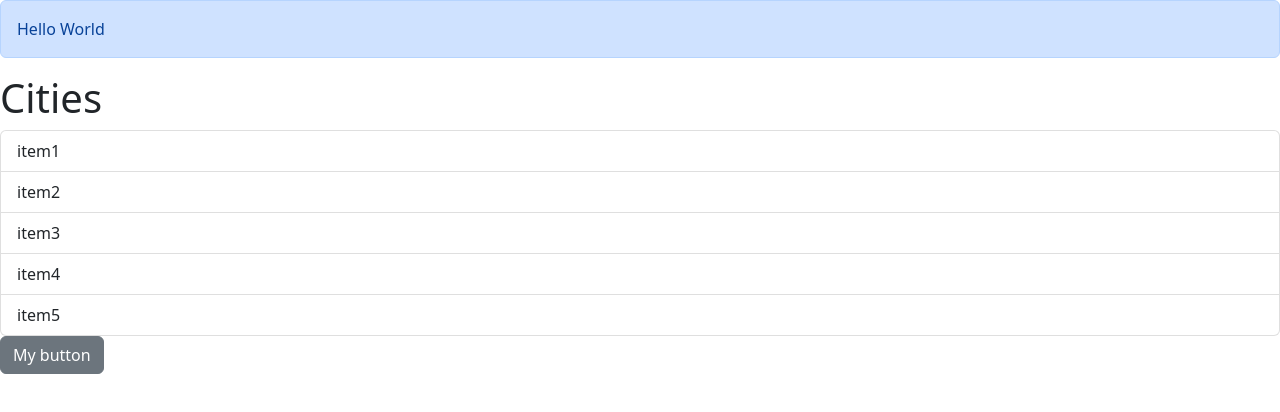
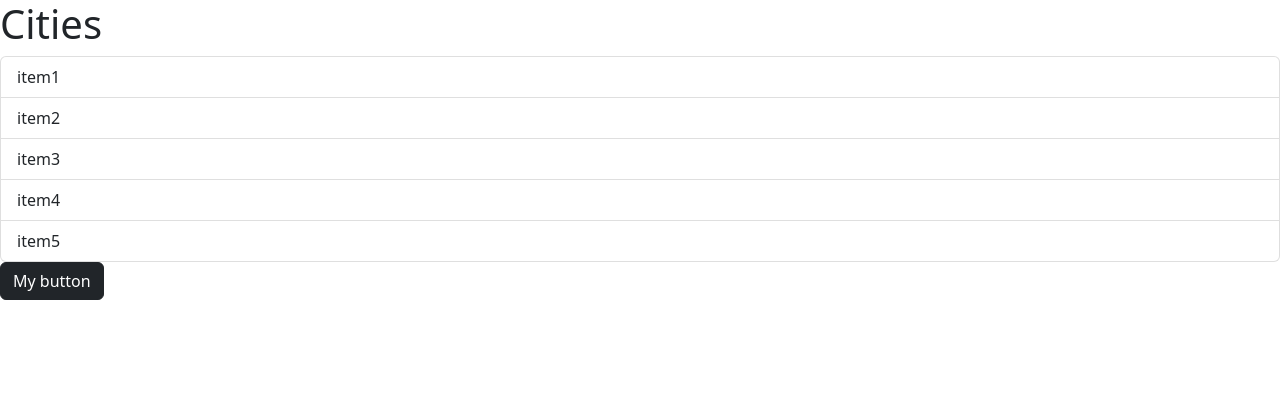
Before and after one commit to marciofao/game-discovery, a React (Vite) app: page / in a window 1280 px wide. Shown: the top 412 px of the page. Built offline with nearby package versions, Linux system fonts and the light colour scheme.

Commit message:
hide alert with function call on click

```diff
--- a/src/App.tsx
+++ b/src/App.tsx
@@ -1,8 +1,11 @@
 import ListGroup from './components/ListGroup';
 import Alert from './components/Alert';
 import Button from './components/Button';
+import { useState } from 'react';
 
 function App(){
+
+    const [alertVisible, setAlertVisibility] = useState(false);
 
     let items = ["item1", "item2", "item3", "item4", "item5"];
 
@@ -11,11 +14,9 @@ function App(){
     };
 
     return <div>
-        <Alert>
-            Hello <span>World</span>
-        </Alert>
+        {alertVisible && <Alert onClose={()=>setAlertVisibility(false)}> Hello <span>World</span></Alert>}
         <ListGroup items={items} heading='Cities' onSelectItem={handleSelectItem}/>
-        <Button color='secondary' onClick={()=>console.log('clicked')}>My button</Button>
+        <Button color='dark' onClick={()=>setAlertVisibility(true)}>My button</Button>
     </div>
 }
 
--- a/src/components/Alert.tsx
+++ b/src/components/Alert.tsx
@@ -2,10 +2,14 @@ import { type ReactNode } from "react";
 
 interface Props {
     children: ReactNode;
+    onClose: () => void;
 }
 
-const Alert = ({ children }: Props) => {
-    return <div className="alert alert-primary">{children}</div>
+const Alert = ({ children, onClose }: Props) => {
+    return <div className="alert alert-primary alert-dismissible fade show">
+               {children}
+                <button type="button" className="btn-close" onClick={onClose} data-bs-dismiss="alert"></button>
+            </div>
 };
 
 export default Alert;
--- a/src/components/Button.tsx
+++ b/src/components/Button.tsx
@@ -2,11 +2,11 @@ import React, { Children } from 'react'
 
 interface Props{
     children: string;
-    color: string;
+    color?: 'primary' | 'secondary' | 'success' | 'danger' | 'warning' | 'info' | 'light' | 'dark';
     onClick: () => void;
 }
 
-const Button = ({ children, color, onClick }: Props) => {
+const Button = ({ children, color='primary', onClick }: Props) => {
     return (
         <button className={"btn btn-"+color} onClick={onClick}>
             {children}
```
